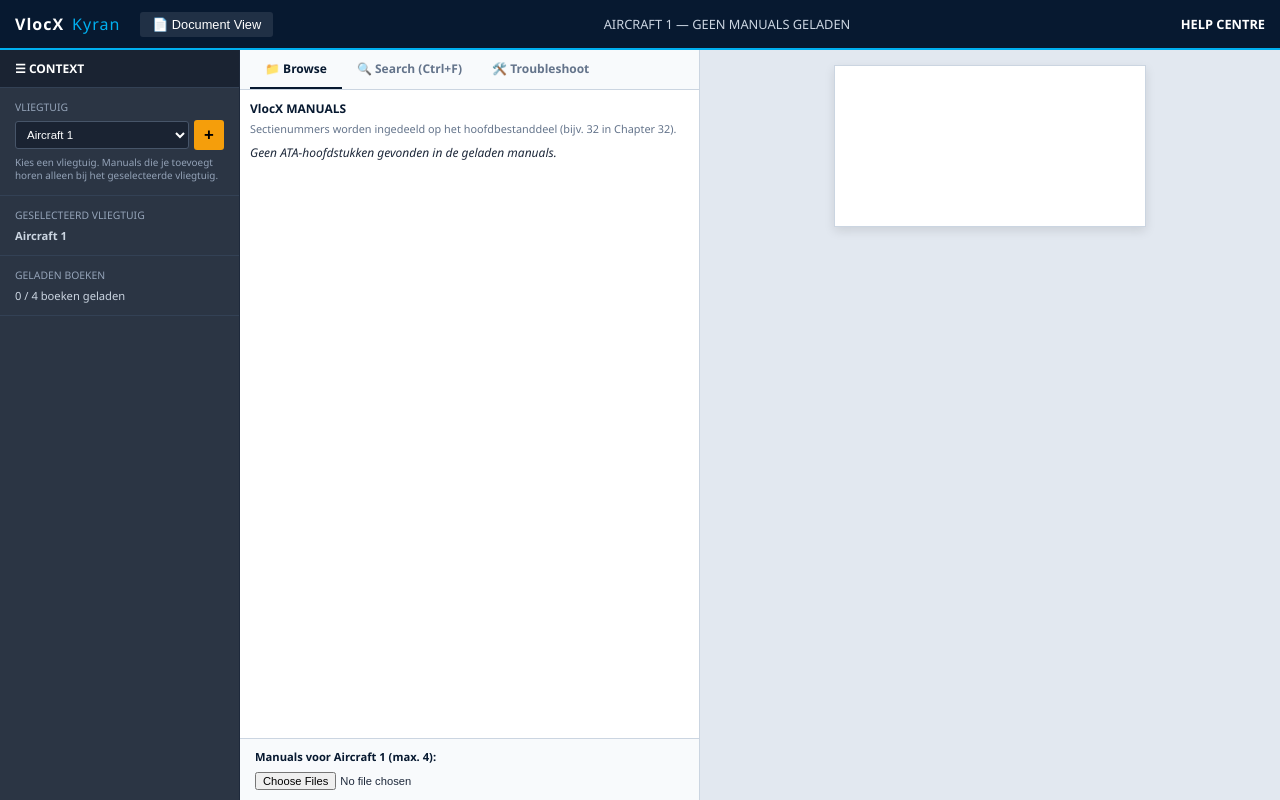
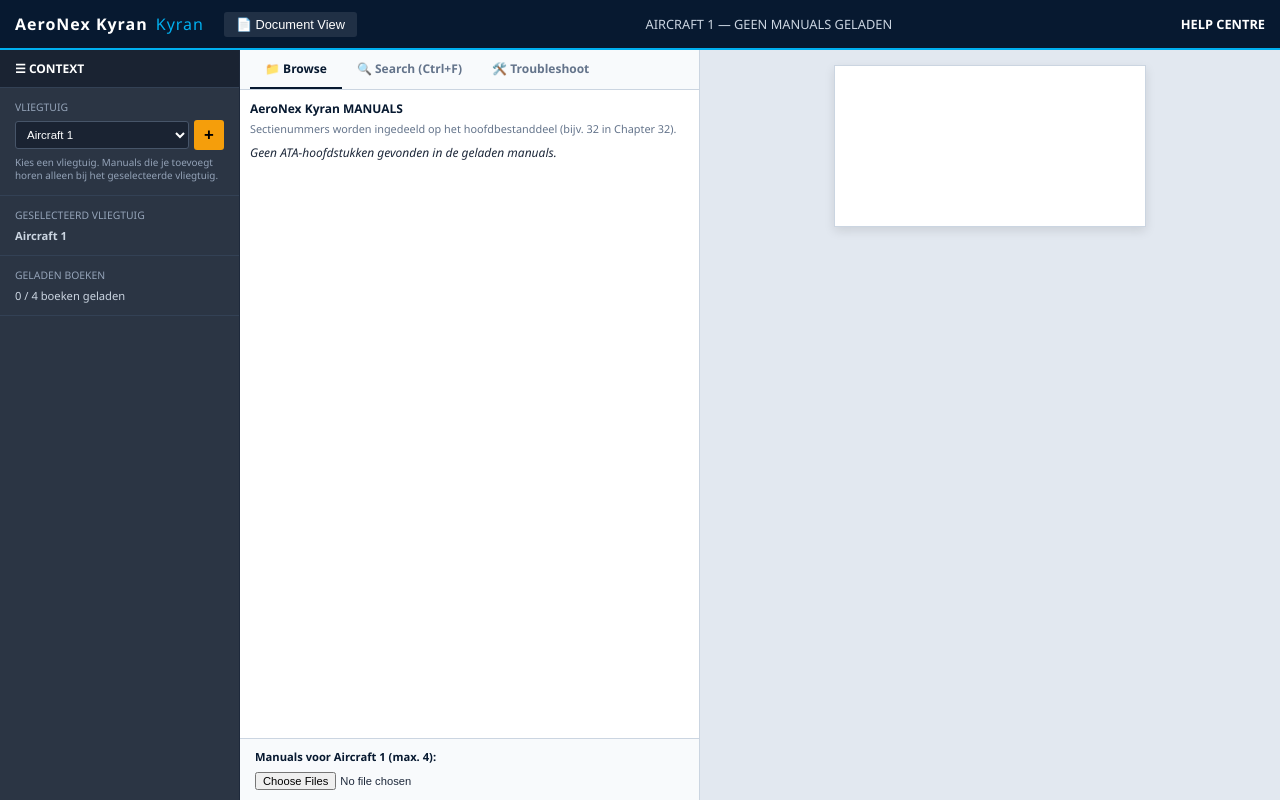
Before and after one commit to kyranclaeys322/VlocXkyran, a website: page public/index.html in a window 1280 px wide. Drawn offline with Linux system fonts and the light colour scheme; a script that the page names is missing.

Commit message:
Update index.html

```diff
--- a/public/index.html
+++ b/public/index.html
@@ -385,11 +385,11 @@
 
     <header>
         <div class="header-left">
-            <div class="airbus-logo">VlocX <span>Kyran</span></div>
+            <div class="airbus-logo">AeroNex Kyran <span>Kyran</span></div>
             <button class="doc-view-btn">📄 Document View</button>
         </div>
         <div class="header-center-info" id="headerInfoText">
-            VlocX MANUAL VIEWER (MAX 4 BOEKEN)
+            AeroNex Kyran MANUAL VIEWER (MAX 4 BOEKEN)
         </div>
         <div class="header-right">
             HELP CENTRE
@@ -426,7 +426,7 @@
 
             <!-- TAB 1: BROWSE & BOOMSTRUCTUUR -->
             <div id="tabBrowse" class="tab-content active">
-                <div style="font-weight:bold; margin-bottom:4px; color:#071930;">VlocX MANUALS</div>
+                <div style="font-weight:bold; margin-bottom:4px; color:#071930;">AeroNex Kyran MANUALS</div>
                 <div style="color: #64748b; font-size: 0.68rem; padding-bottom: 8px;">
                     Sectienummers worden ingedeeld op het hoofdbestanddeel (bijv. 32 in Chapter 32).
                 </div>
@@ -538,7 +538,7 @@
 
     <script>
         // ================================================================
-        // VLOC X - ROBUUSTE ATA PARSER + FULL TEXT SEARCH
+        // AeroNex Kyran - ROBUUSTE ATA PARSER + FULL TEXT SEARCH
         // ================================================================
         // Elke aircraft heeft zijn eigen verzameling manuals.
         // De PDF's worden niet gedeeld tussen aircraft-profielen.
```
